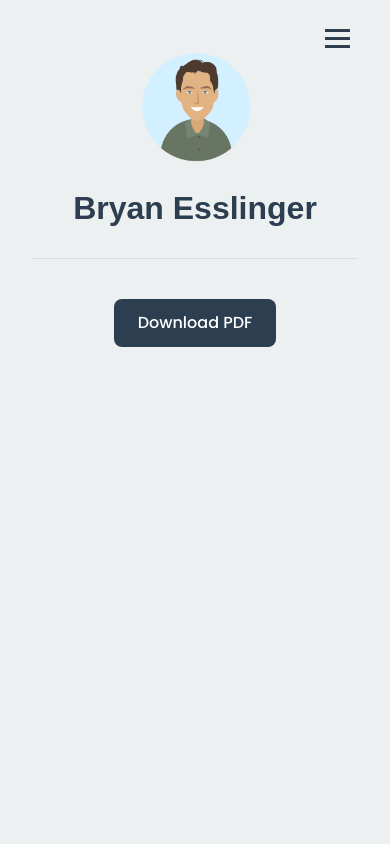
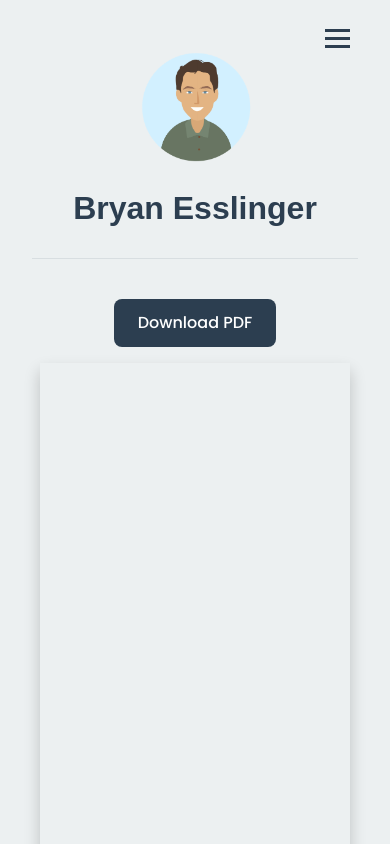
Before and after one commit to bryanesslinger/react-portfolio, a React (Vite) app: page /#/resume in a window 390 px wide. Shown: the top 844 px of the page. Built offline with nearby package versions, Linux system fonts and the light colour scheme; a web font is replaced by a local one.

Commit message:
update for mobile

```diff
--- a/src/components/Resume.jsx
+++ b/src/components/Resume.jsx
@@ -10,13 +10,12 @@ const Resume = () => {
       >
         Download PDF
       </a>
-      <object
-        data="/assets/Bryan_Esslinger_Resume.pdf"
-        type="application/pdf"
+      <iframe
+        src="/assets/Bryan_Esslinger_Resume.pdf"
         width="100%"
-        height="1000px"
-      >
-      </object>
+        height="2000px"
+        style={{ border: 'none' }}
+      />
     </>
   );
 };
```
